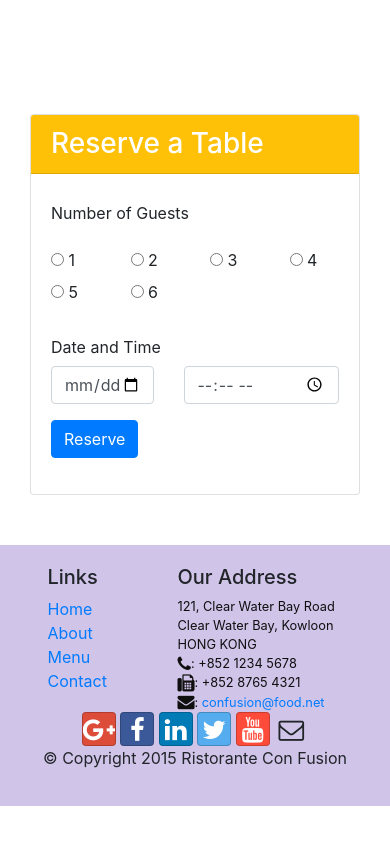
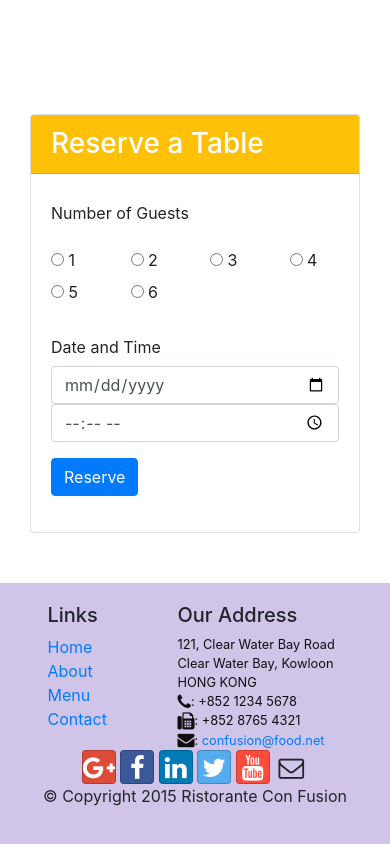
Before and after one commit to KShehzadi/FrontEndWebUIFrameworksAndTools--Bootstrap4, a website: page Week 2/index.html in a window 390 px wide. Shown: the part 1727-2571 px from the top of the page. Before the commit the page ends 2533 px from the top, so only its background shows below. Drawn offline with nearby package versions, Linux system fonts and the light colour scheme.

Commit message:
assignment 2 completed part 4

```diff
--- a/Week 2/index.html
+++ b/Week 2/index.html
@@ -139,11 +139,11 @@
                             </div>
                         </div>
                         <div class="form-group row">
-                            <label for="dateandtime" class="col-12 col-sm-2 col-form-label">Date and Time</label>
-                            <div class="col-5 col-sm-4">
+                            <label for="dateandtime" class="col-12 col-md-2 col-form-label">Date and Time</label>
+                            <div class="col-12 col-md-3">
                                 <input type="date" class="form-control" id="date" name="date" placeholder="Date">
                             </div>
-                            <div class="col-7 col-sm-4">
+                            <div class="col-12 col-md-3">
                                 <input type="time" class="form-control" id="time" name="time" placeholder="Time">
                             </div>
                         </div>
```
